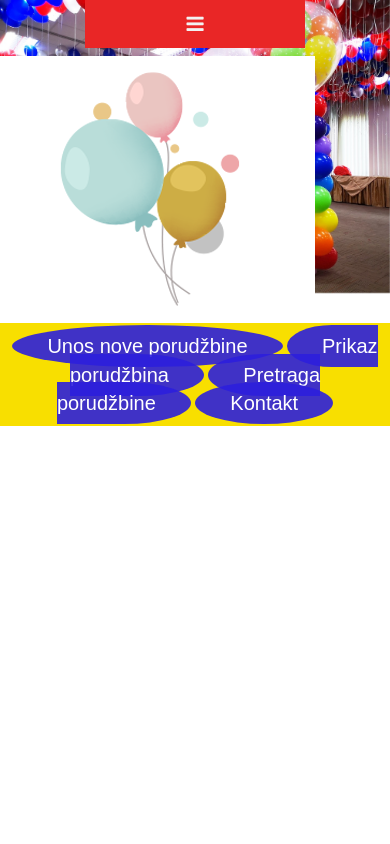
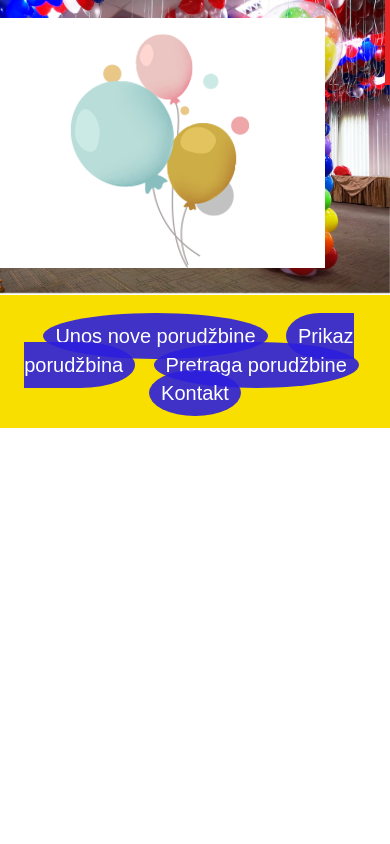
Before and after one commit to simonastojev/iteh-dz1-php, a PHP site: page /index.php in a window 390 px wide. Run offline with PHP 8.4, Linux system fonts and the light colour scheme; some libraries are stand-ins or nearby versions.

Commit message:
Promenjen css

```diff
--- a/css/izgled.css
+++ b/css/izgled.css
@@ -8,9 +8,6 @@
     /*Georgia, 'Helvetica', Times, serif;*/
     overflow-x: hidden;
     font-size: medium;
-  }
-
-  a.column_sort {
   }
 
   body{
@@ -41,7 +38,7 @@
   .btn-round-custom,
   .btn-round-custom:focus,
   .btn-round-custom:active{
-    padding: 10px 35px;
+    padding: 12px 60px;
     border-radius: 85%;
     background-color: rgba(44, 31, 221, 0.897);
     color: white;
@@ -49,6 +46,8 @@
     text-decoration: none;
     font-size: 20px;
     transition: all .5s;
+    margin: 7px 7px;
+    padding: 12px;
   }
 
   .btn-round-custom:hover{
@@ -63,10 +62,16 @@
     background-color: rgb(248, 223, 0);
     padding: 2% 2%;
     text-align: center;
+    display: -ms-inline-grid;
   }
 
   #welcome-h1{
     color:#f5f2f2;
+  }
+  .col-md-8{
+    padding: 15px 15px;
+    top: 3px;
+    border-spacing: 3px;
   }
 
   #baloni-img {
@@ -137,19 +142,17 @@
   width: 100%;
   height: 400px;
   background-color: grey;
+  margin-right: 200px;
 }
 
 #ukras {
   background-image: url("../img/ukras.jpg");
-  height: 900px;
-  background-repeat: no-repeat;
-  justify-content: center;
-  margin-top: 30px;
-margin-bottom: 300px;
+  height: 400px;
+  width: 300px;
   margin-left: 500px;
-  margin-right: 500px;
-  position: fixed;
-
+  margin-right: 200px;
+  justify-content: right;
+  align-items: right;
 }
 
 #sort>a{
@@ -172,13 +175,14 @@
 /*Navigacioni meni*/
 
   .topnav {
-    overflow: visible;
     background-color:rgb(233, 38, 38);
     justify-content: center;
-    margin-left:100px;
-    border:5%;
+    margin-left: 100px;
     margin-right: 100px;
+    border: 5%;
+    position: fixed;
     display: flex;
+    overflow: hidden;
   }
 
   .topnav a {
@@ -188,6 +192,7 @@
     text-align: center;
     padding: 14px 16px;
     text-decoration: none;
+    transition: 0.3s;
     font-size: 20px;
   }
 
@@ -196,7 +201,7 @@
     background-color: #ddd;
     color:purple;
     margin-left: 10px;
-
+    display: block;
   }
 
   .active {
@@ -205,36 +210,40 @@
   }
 
   .topnav .icon {
-    display: flex;
+    display: none;
   }
 
-  @media screen and (max-width: 600px) {
-    .topnav a {display: none;}
+  @media screen and (max-width: 700px) {
+    .topnav a:not(:first-child) {display: none;}
     .topnav a.icon {
       float: left;
-      display: grid;
+      display: block;
     }
   }
 
-  @media screen and (max-width: 600px) {
-    .topnav.responsive {position: fixed;}
+  @media screen and (max-width: 700px) {
+    .topnav.responsive {position: relative;}
     .topnav.responsive .icon {
-      position: fixed;
+      position: absolute;
       right: 0;
       top: 0;
     }
+
     .topnav.responsive a {
       float: none;
-      display: unset;
-      text-align: left;
+      text-align: center;
+      display: block;
     }
   }
+    .col-12{
+      margin-left: 400px;
+      margin-right: -100px;
+  }
 
-.row{
-    margin: 40;
-}
+
 @media screen and (min-width: 120px){
     #uni-logos-wrapper{
-        padding:  0;
+        padding: 10px;
+
       }
 }
--- a/header.php
+++ b/header.php
@@ -6,9 +6,8 @@
             <a href="katalog.php">Izmena/brisanje porudžbina</a>
             <a href="pretraga.php">Pretraga porudžbina</a>
             <a href="kontakt.php">Kontakt</a>
-
             <a href="javascript:void(0);" class="icon" onclick="myFunction()">
-                <i class="fa fa-bars"></i>
+            <i class="fa fa-bars"></i>
             </a>
         </div>
 </div>
--- a/index.php
+++ b/index.php
@@ -29,7 +29,6 @@
            <a href="katalog.php" class="btn-round-custom">Prikaz porudžbina</a>
            <a href="pretraga.php" class="btn-round-custom">Pretraga porudžbine</a>
            <a href="kontakt.php" class="btn-round-custom">Kontakt</a>
-
         </div>
         <div class="col-md-2"></div>
     </div>
--- a/js/funkcionalnost.js
+++ b/js/funkcionalnost.js
@@ -7,7 +7,6 @@
     x.className = "topnav";
   }
 }
-
 
 function validateForm() {
   var naziv = document.forms["unosPorudzbine"]["naziv"].value;
--- a/unosnoveporudzbine.php
+++ b/unosnoveporudzbine.php
@@ -67,7 +67,7 @@
                 </div>
                 <div class="form-group">
                     <label for="cena">Cena porudžbine:</label>
-                    <input type="text" class="form-control" name="cena" id="cena" placeholder="Unesite cenu porudbine">
+                    <input type="text" class="form-control" name="cena" id="cena" placeholder="Unesite cenu porudžbine">
 
                 </div>
                 <div class="form-group">
```
Also changed, not shown: kontakt.php (+7 -1 lines), 1 other file.
